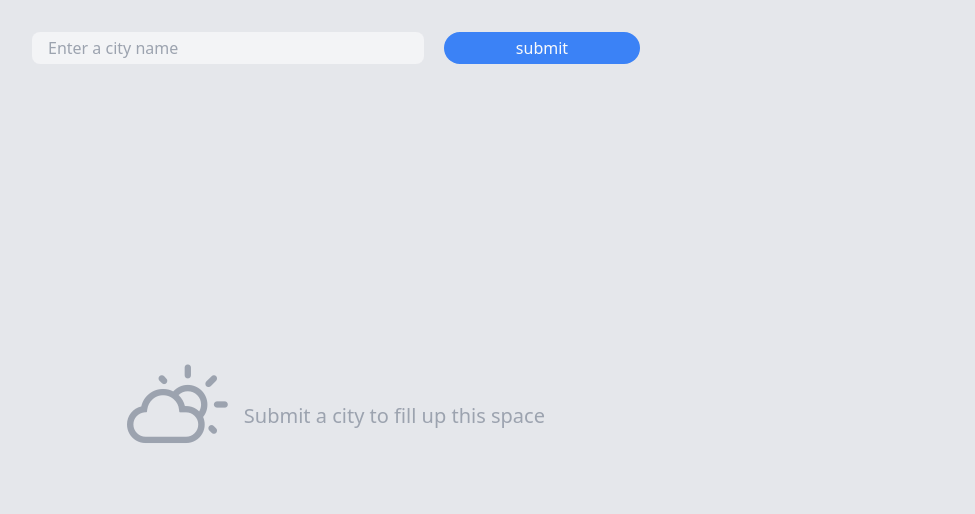
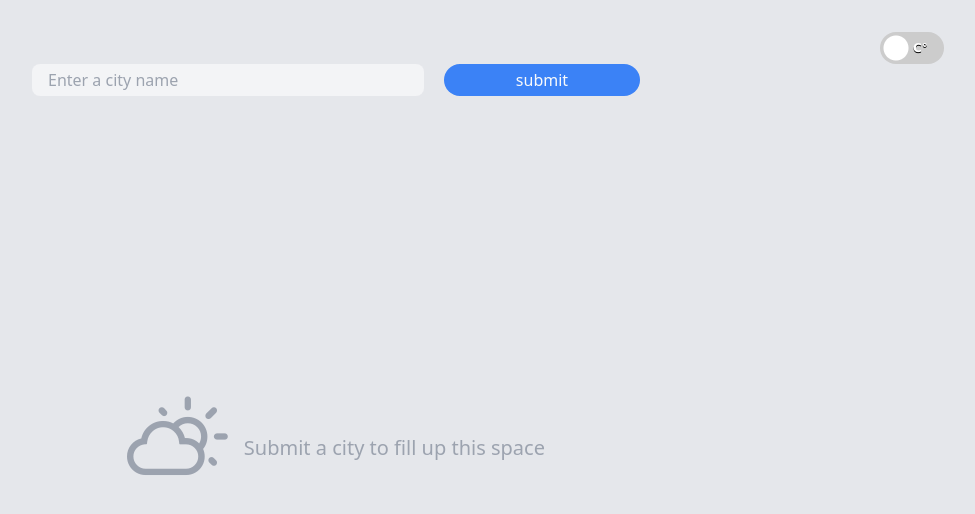
Before and after one commit to ragnarok22/Weather-App, a Next.js app: page / in a window 1280 px wide. Shown: the top 514 px of the page, without its empty margins (304-1279 px from the left). Built offline with nearby package versions, Linux system fonts and the light colour scheme.

Commit message:
perf: added toggle to change unit temperature

```diff
--- /dev/null
+++ b/components/ChangeUnit.jsx
@@ -0,0 +1,9 @@
+import styles from "../styles/Toggle.module.css"
+
+const ChangeUnitToggle = () => {
+  return (
+    <input type="checkbox" className={styles.toggle} />
+  )
+}
+
+export default ChangeUnitToggle
--- a/components/Home.jsx
+++ b/components/Home.jsx
@@ -2,12 +2,17 @@ import { useState } from "react"
 import SearchForm from "./SearchForm"
 import WeatherList from "./WeatherList"
 import EmptyState from "./EmptyState"
+import ChangeUnitToggle from "./ChangeUnit"
 
 const Home = () => {
   const [ results, setResults ] = useState()
 
   return (
     <>
+    <div className="flex justify-end">
+      <ChangeUnitToggle />
+    </div>
+
     <div className="flex flex-col items-center w-full h-full">
       <SearchForm results={results} setResults={setResults} />
     {results
--- a/components/SearchCity.jsx
+++ b/components/SearchCity.jsx
@@ -1,4 +1,4 @@
-const SearchCity = ({ city, setCity }) => {
+const SearchCity = ({ city, setCity, loading }) => {
   return (
     <input
       type="text"
@@ -6,6 +6,7 @@ const SearchCity = ({ city, setCity }) => {
       placeholder="Enter a city name"
       value={city}
       onChange={e => setCity(e.target.value)}
+      disabled={loading}
     />
   )
 }
--- a/components/SearchForm.jsx
+++ b/components/SearchForm.jsx
@@ -31,7 +31,7 @@ const SearchForm = ({ results, setResults }) => {
   return (
     <form className="flex w-1/2 justify-around" onSubmit={handleSubmit}>
       <div className="w-2/3 mr-5">
-      <SearchCity city={city} setCity={setCity} />
+      <SearchCity city={city} setCity={setCity} loading={loading} />
       </div>
       <div className="w-1/3">
       <SearchSubmit loading={loading} />
--- /dev/null
+++ b/styles/Toggle.module.css
@@ -0,0 +1,28 @@
+input.toggle {
+  -webkit-appearance: none;
+  appearance: none;
+  width: 64px;
+  padding-left: 33px;
+  margin: 0;
+  border-radius: 16px;
+  background: radial-gradient(circle 12px, white 100%, transparent calc(100% + 1px)) #ccc -16px;
+  transition: 0.3s ease-in-out;
+  cursor: pointer;
+}
+
+input.toggle::before {
+  content: "C°";
+  font: bold 12px/32px Verdana;
+  color: white;
+  text-shadow: 0 1px black;
+}
+
+.toggle:checked {
+  padding-left: 8px;
+  background-color: dodgerBlue;
+  background-position: 16px;
+}
+
+.toggle:checked::before {
+  content: "F°"
+}
```
